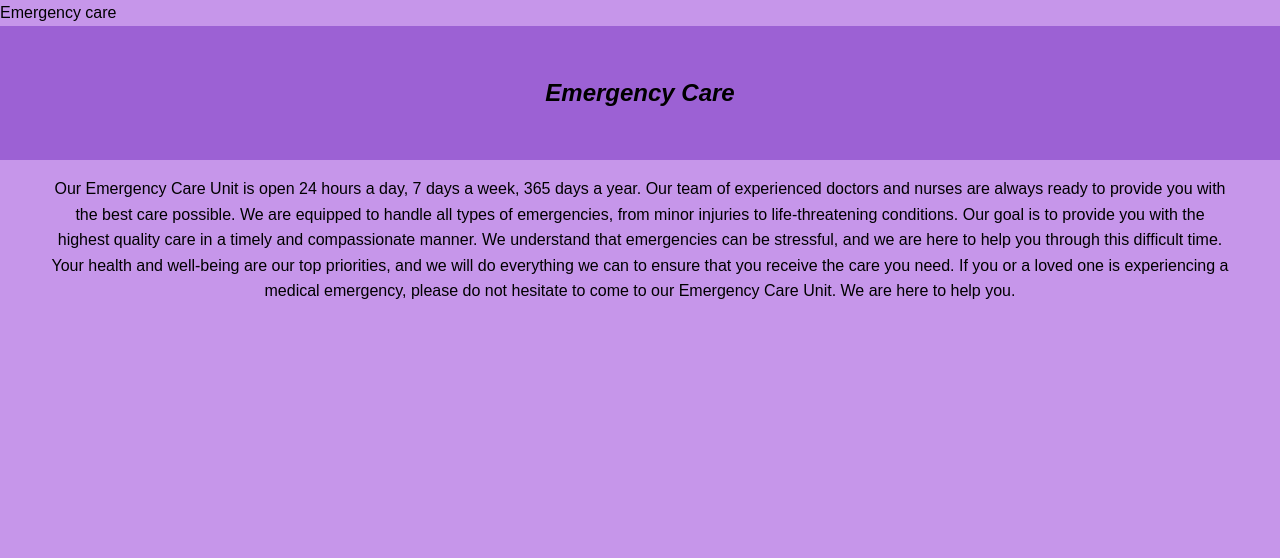
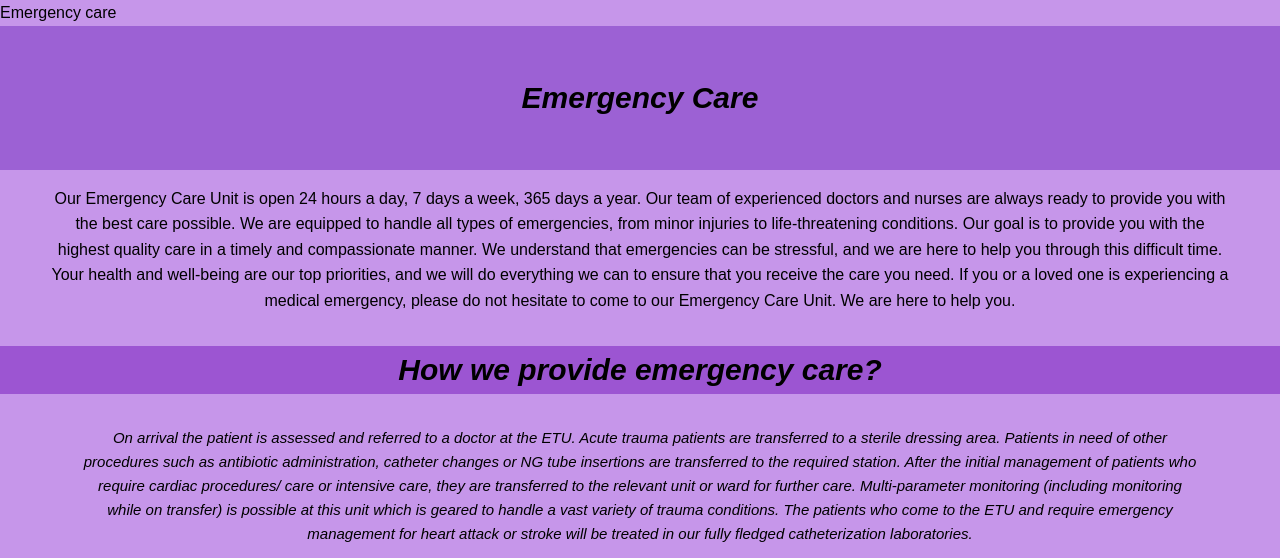
Before and after one commit to dinumifonseka/Hospital-Web-, a PHP site: page /Emergencycare.html in a window 1280 px wide. Shown: the top 558 px of the page. Before the commit the page ends 299 px from the top, so only its background shows below. Run offline with PHP 8.4, Linux system fonts and the light colour scheme.

Commit message:
Add files via upload

```diff
--- a/Emergencycare.html
+++ b/Emergencycare.html
@@ -17,4 +17,39 @@
     </p>
 </div>
 
+<div class="services">
+    <h3>
+        How we provide emergency care?
+
+    </h3>
+    <p>
+
+On arrival the patient is assessed and referred to a doctor at the ETU.
+Acute trauma patients are transferred to a sterile dressing area.
+Patients in need of other procedures such as antibiotic administration, catheter changes or NG tube insertions are transferred to the required station.
+After the initial management of patients who require cardiac procedures/ care or intensive care, they are transferred to the relevant unit or ward for further care.
+Multi-parameter monitoring (including monitoring while on transfer) is possible at this unit which is geared to handle a vast variety of trauma conditions.
+The patients who come to the ETU and require emergency management for heart attack or stroke will be treated in our fully fledged catheterization laboratories.
+    </p>
+    <div class="emergency">
+
+        <img src="images/emergencypic.jpeg" alt="Emergency Services">
+        </div>
+
+
+    <h4>Our treatment and services  </h4>
+        <ul>
+
+        <li>Triage system</li>
+        <li>  2 doctors at any given time</li>
+        <li> 24-hour services</li>
+        <li>The treatment of any medical emergency except for burns and psychological conditions
+        </li>
+        <li>  24-hour ambulance service</li>
+        <li>  24-hour pharmacy service</li>
+
+    </ul>
+
+
+
 </body>
--- a/homepage.css
+++ b/homepage.css
@@ -239,7 +239,7 @@ body{
 
     text-align: center;
     margin: 2rem auto;
-    font-size: 2pxl;
+    font-size: 30px;
     font-style: oblique;
 }
 .discription p{
@@ -248,3 +248,43 @@ body{
     margin-left:3rem;
 
 }
+.emergency-img{
+
+    width: 100%;
+    height:100vh;
+    display: block;
+    margin: 0 auto;
+    justify-content: center;
+    object-position: center;
+   object-fit: cover;
+
+}
+.services h3{
+    margin-top:25rem;
+    background-color: rgb(156, 85, 210);
+    text-align: center;
+    margin: 2rem auto;
+    font-size: 30px;
+    font-style: oblique
+}
+  .services p{
+    text-align: center;
+    margin-right:5rem;
+    margin-left:5rem;
+    font-size: 15px;
+    font-style: oblique;
+  }
+.h4{
+    margin-top: 10rem;
+    text-align: center;
+    margin: 2rem auto;
+    font-size: 40px;
+    font-style: oblique;
+
+}
+ .h4ul{
+    text-align:unset;
+    margin: 2rem auto;
+    font-size: 20px;
+    font-style: oblique;
+}
```
